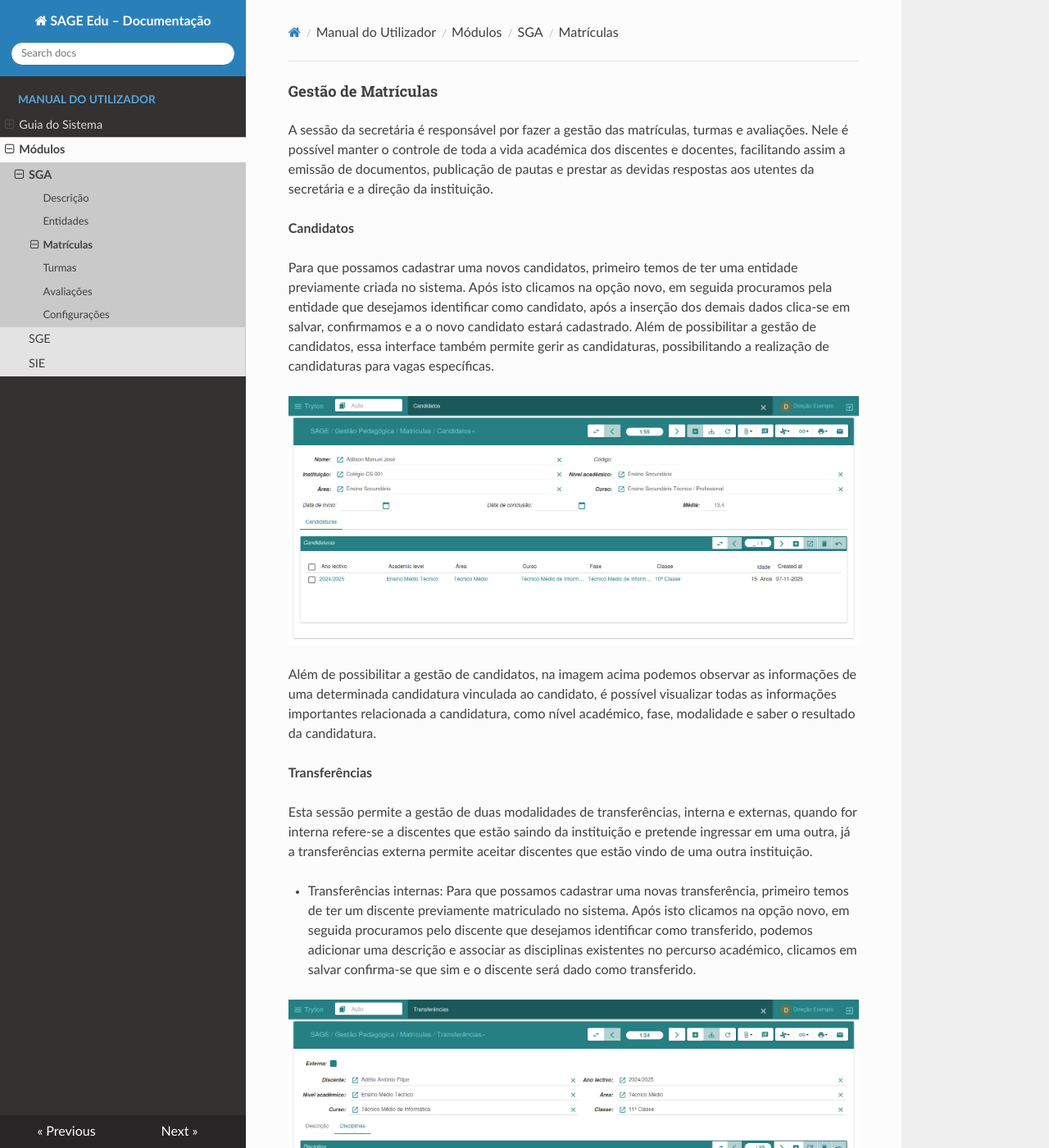
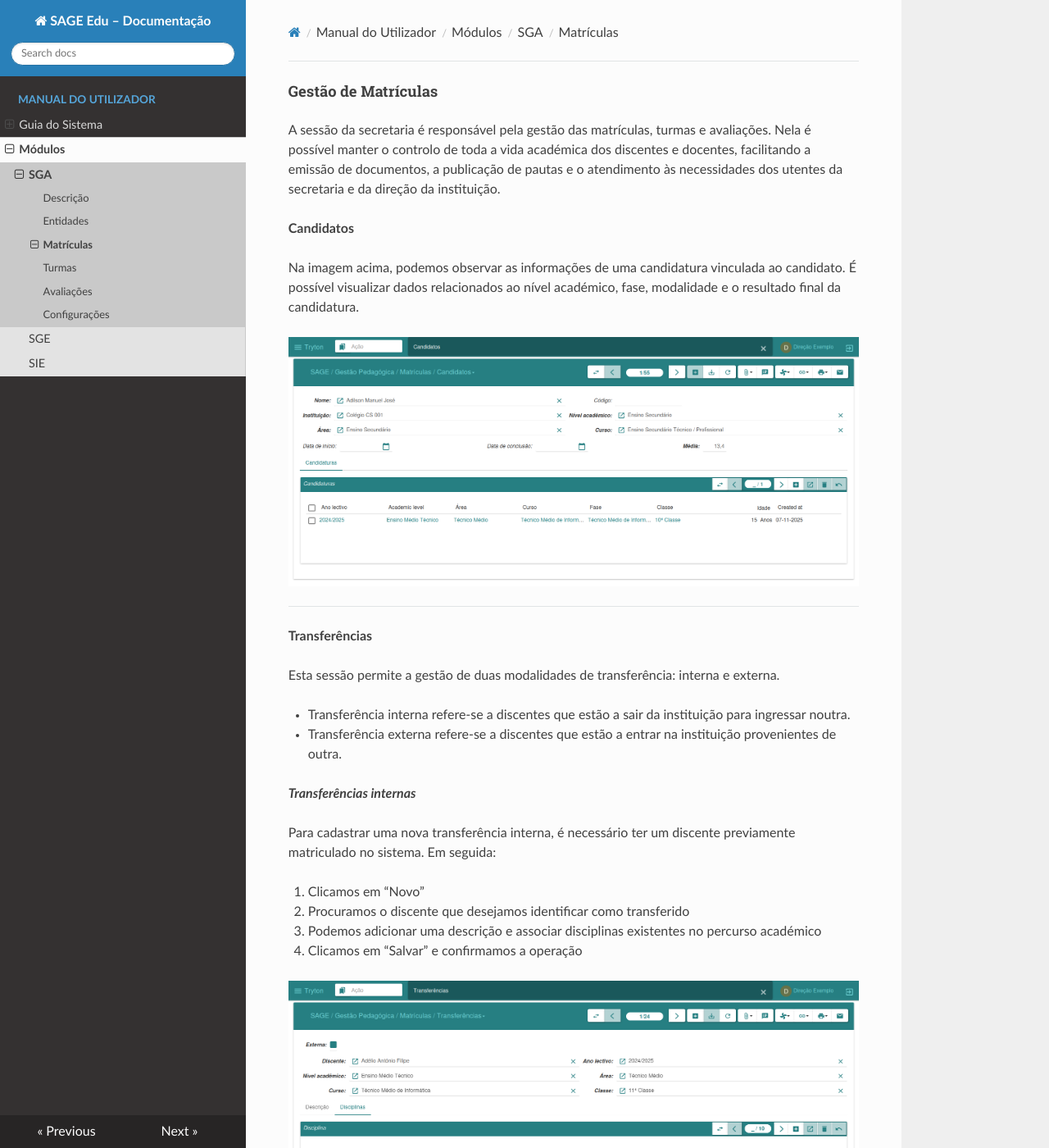
Before and after one commit to zacariasjuliano/sage-edu-docs, an MkDocs documentation site: the page built from docs/modulos/sga/matriculation.md, in a window 1280 px wide and 1400 px high. Shown: the whole window at 82% size. Built offline with MkDocs 1.6.1, drawn with Linux system fonts in a browser that asks for light colours; nearby versions of some CDN libraries; some of the changed text lies outside the part shown.

Commit message:
Page Matriculation

```diff
--- a/docs/modulos/sga/matriculation.md
+++ b/docs/modulos/sga/matriculation.md
@@ -1,61 +1,127 @@
 #### Gestão de Matrículas
 
-A sessão  da secretária é responsável por fazer a gestão das matrículas, turmas e avaliações. Nele é possível manter o controle de toda a vida académica dos discentes e docentes, facilitando assim a emissão de documentos, publicação de pautas e prestar as devidas respostas aos utentes da secretária e a direção da instituição.
+A sessão da secretaria é responsável pela gestão das matrículas, turmas e avaliações. Nela é possível manter o controlo de toda a vida académica dos discentes e docentes, facilitando a emissão de documentos, a publicação de pautas e o atendimento às necessidades dos utentes da secretaria e da direção da instituição.
 
 
 **Candidatos**
 
-Para que possamos cadastrar uma novos candidatos, primeiro temos de  ter uma entidade previamente criada no sistema. Após isto clicamos na opção novo, em seguida procuramos pela entidade que desejamos identificar como candidato, após a inserção dos demais dados clica-se em salvar, confirmamos e a o novo candidato estará cadastrado.
-Além de possibilitar a gestão de candidatos, essa interface também permite gerir as candidaturas, possibilitando a realização de candidaturas para vagas específicas.
+Na imagem acima, podemos observar as informações de uma candidatura vinculada ao candidato. É possível visualizar dados relacionados ao nível académico, fase, modalidade e o resultado final da candidatura.
 
 ![Texto alternativo](../../imagens/candidatura.png)
 
-Além de possibilitar a gestão de candidatos, na imagem acima podemos observar as informações de uma determinada candidatura vinculada ao candidato, é possível visualizar todas as informações importantes relacionada a candidatura, como nível académico, fase, modalidade e saber o resultado da candidatura.
-
+---
 
 **Transferências**
 
-Esta sessão permite a gestão de duas modalidades de transferências, interna e externas, quando for interna refere-se a discentes que estão saindo da instituição e pretende ingressar em uma outra, já a transferências externa  permite aceitar discentes que estão vindo de uma outra instituição.
+Esta sessão permite a gestão de duas modalidades de transferência: interna e externa.
 
-* Transferências internas:
-Para que possamos cadastrar uma novas transferência, primeiro temos de ter um discente previamente matriculado no sistema. Após isto clicamos na opção novo, em seguida procuramos pelo discente que desejamos identificar como transferido, podemos adicionar uma descrição e associar as disciplinas existentes no percurso académico, clicamos em salvar confirma-se que sim e o discente será dado como transferido.
+* Transferência interna refere-se a discentes que estão a sair da instituição para ingressar noutra.
+
+* Transferência externa refere-se a discentes que estão a entrar na instituição provenientes de outra.
+
+***Transferências internas***
+
+Para cadastrar uma nova transferência interna, é necessário ter um discente previamente matriculado no sistema. Em seguida:
+
+1. Clicamos em “Novo”
+
+2. Procuramos o discente que desejamos identificar como transferido
+
+3. Podemos adicionar uma descrição e associar disciplinas existentes no percurso académico
+
+4. Clicamos em “Salvar” e confirmamos a operação
 
 ![Texto alternativo](../../imagens/transferencia_interna.png)
 
-* Transferências externas
-Para que possamos cadastrar uma novas transferência, primeiro temos de ter um discente previamente matriculado no sistema. Após isto clica-se na opção novo, em seguida procuramos pela entidade que desejamos identificar como transferido, após a inserção dos demais dados clicamos em salvar, confirma-se que sim e a o nova transferência estará  registada no sistema.
-Caso deseja informar as disciplinas que o novo discente tenha frequentado basta informar o nome da disciplina, classe e média. Para que no momento da matrícula o sistema possa identificar de forma correta a classe para onde a matrícula devera ser feita.
+
+***Transferências externas***
+
+Para cadastrar uma transferência externa:
+
+1. Clicamos em “Novo”
+
+2. Procuramos a entidade que desejamos identificar como discente transferido
+
+3. Preenchemos os demais dados
+
+4. Clicamos em “Salvar” e confirmamos
+
+Caso se deseje informar as disciplinas que o discente frequentou noutra instituição, basta inserir o nome da disciplina, classe e média. Assim, no momento da matrícula, o sistema poderá identificar corretamente a classe onde o discente deve ser posicionado.
 
 ![Texto alternativo](../../imagens/transferencia_externa.png)
 
+---
 
 **Efetuar Matrícula**
 
-O assistente de matrículas possibilita a realização de matrículas de forma dinâmica. Nessa ferramenta, é necessário informar o tipo de matrícula, seja para candidatos, transferidos ou discentes previamente matriculados.
-Para efetuar uma matrícula, o processo inicia-se ao informar o tipo de matrícula desejada. Em seguida, preenchemos os campos necessários. Após isso, clicamos no botão de matricular para dar continuidade ao processo de matrícula ou, caso desejemos cancelar, optamos pela opção "Cancelar" para anular o procedimento. Essa abordagem garante uma gestão eficiente do processo de matrícula, proporcionando flexibilidade e controle.
+O assistente de matrículas permite realizar matrículas de forma dinâmica. É necessário informar o tipo de matrícula — candidato, transferido ou discente previamente matriculado.
+
+Para efetuar uma matrícula:
+
+1. Selecionamos o tipo de matrícula desejada
+
+2. Preenchemos os campos necessários
+
+3. Clicamos em “Matricular” para continuar
+
+4. Caso desejemos cancelar, clicamos em “Cancelar”
+
+5. Esta abordagem garante flexibilidade e controlo no processo de matrícula.
 
 ![Texto alternativo](../../imagens/matriculas.png)
 
+---
 
 **Associar Disciplina**
 
-O assistente de associação de disciplinas possibilita a associação de disciplinas de uma turma específica a determinados discentes. Este assistente é utilizado quando um discente está matriculado em uma turma, mas ainda não possui disciplinas associadas a ele.
-Para realizar a associação de disciplinas, é preciso informar a turma desejada. Em seguida, clicamos no botão "Associar" para efetuar a vinculação das disciplinas ao discente. Se desejarmos cancelar o processo, basta clicar em "Cancelar". Esse assistente facilita a organização das disciplinas atribuídas aos discentes, garantindo uma gestão eficiente do currículo académico.
+O assistente de associação de disciplinas permite associar disciplinas de uma turma específica a determinados discentes. É utilizado quando um discente está matriculado numa turma, mas ainda não possui disciplinas vinculadas.
+
+Para realizar a associação:
+
+1. Informamos a turma desejada
+
+2. Clicamos em “Associar”
+
+3. Caso desejemos cancelar, clicamos em “Cancelar”
+
+Este assistente facilita a organização das disciplinas atribuídas aos discentes, garantindo uma gestão eficiente do currículo académico.
 
 ![Texto alternativo](../../imagens/asociar_disciplina.png)
 
+---
 
 **Avaliar Candidatura**
 
-O assistente de avaliação de candidaturas possibilita a análise dos candidatos que se candidataram a uma vaga na instituição, determinando se serão aprovados ou reprovados.
-Para realizar a avaliação de candidaturas, é necessário informar o critério de admissão desejado. Todas as candidaturas que atendem a esse critério serão avaliadas. Ao clicar no botão "Avaliar", o processo de avaliação é iniciado. Caso seja desejado cancelar o processo, é possível clicar em "Cancelar" para anular a avaliação em curso. Essa ferramenta proporciona uma avaliação eficaz dos candidatos, garantindo uma seleção criteriosa e transparente.
+O assistente de avaliação de candidaturas permite analisar os candidatos inscritos e determinar se serão aprovados ou reprovados.
+
+Para realizar a avaliação:
+
+1. Informamos o critério de admissão desejado
+
+2. Todas as candidaturas que cumprirem esse critério serão incluídas
+
+3. Clicamos em “Avaliar” para iniciar o processo
+
+4. Caso necessário, clicamos em “Cancelar” para anular a operação
+
+Esta ferramenta garante uma seleção criteriosa, eficiente e transparente.
 
 ![Texto alternativo](../../imagens/avaliar_candidatura.png)
 
+---
 
 **Mudança de Matrícula**
 
-O assistente de mudança de matrículas possibilita a transferência do discente para uma área, curso, turma ou período.
-Para efetuar a mudança de matrícula, é necessário primeiro selecionar o discente desejado e, em seguida, indicar a nova turma que ele frequentará. Após essa etapa, clicamos no botão "Mudar" para prosseguir com o processo de mudança de matrícula. Essa ferramenta oferece flexibilidade na gestão académica, permitindo ajustes conforme as necessidades dos discentes e da instituição.
+O assistente de mudança de matrícula permite transferir um discente para outra área, curso, turma ou período.
+
+Para efetuar a mudança:
+
+1. Selecionamos o discente desejado
+
+2. Indicamos a nova turma ou destino
+
+3. Clicamos em “Mudar” para confirmar
+
+Esta ferramenta oferece flexibilidade na gestão académica, permitindo ajustes conforme as necessidades dos discentes e da instituição.
 
 ![Texto alternativo](../../imagens/mudanca_matricula.png)
```
